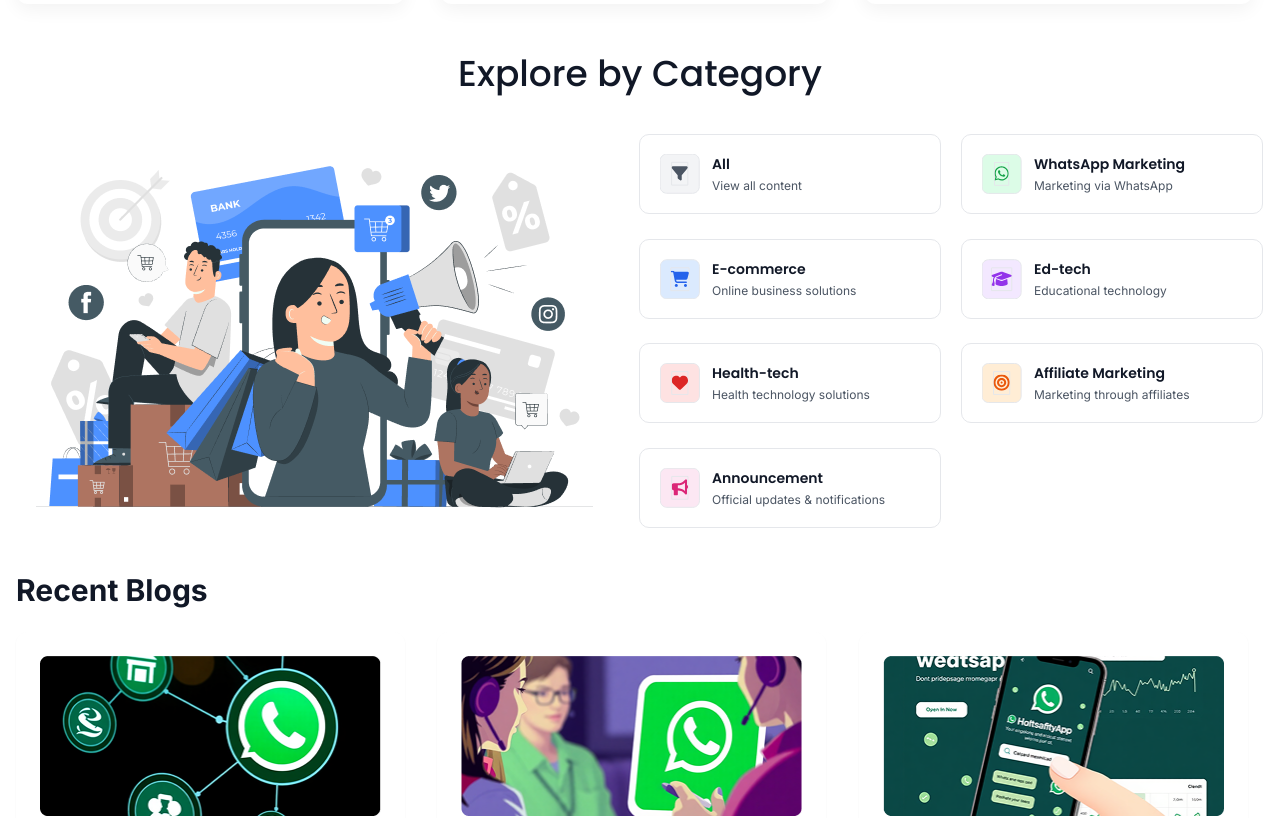
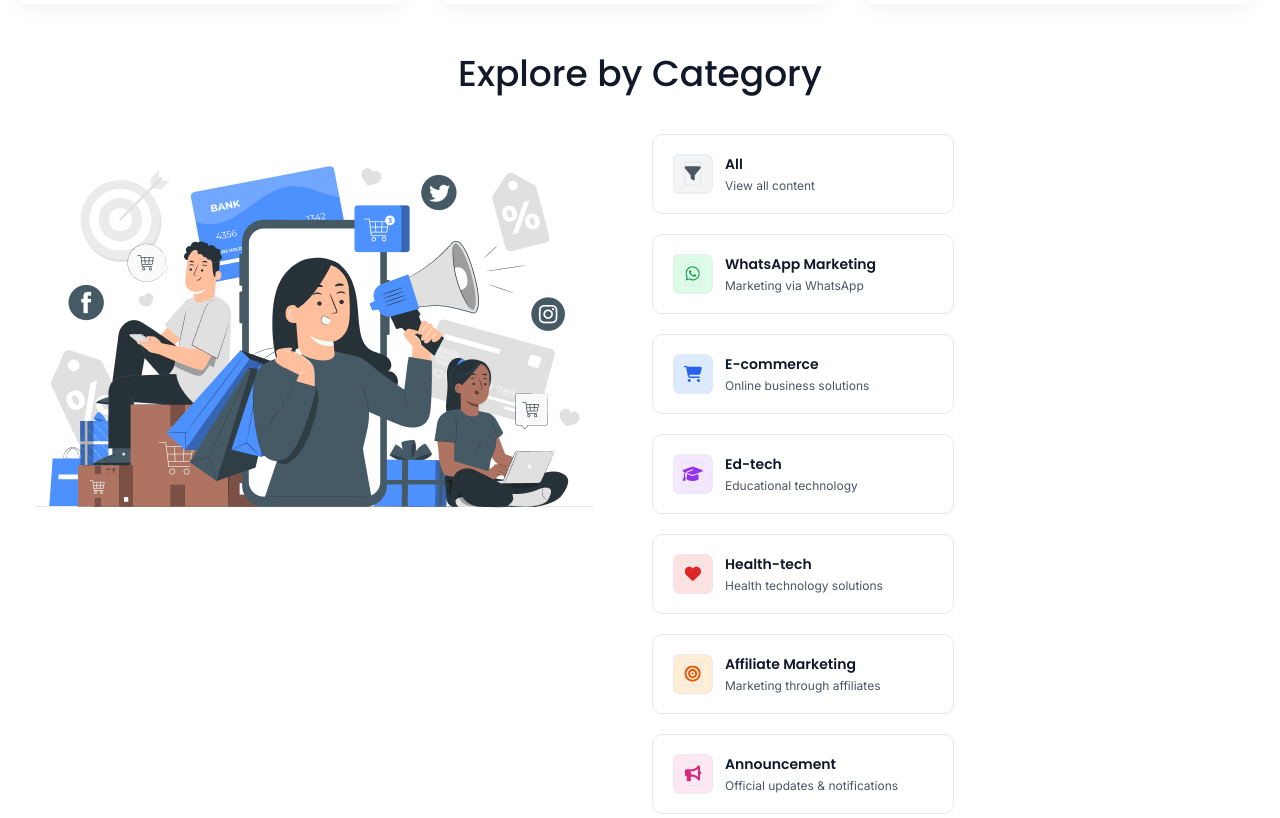
Before and after one commit to AQuadic/chat.space_nextjs, a Next.js app: page /resources/blog in a window 1280 px wide. Shown: the part 1540-2358 px from the top of the page. Built offline with nearby package versions, Linux system fonts and the light colour scheme.

Commit message:
fixes category on mobile

```diff
--- a/src/components/resources/blogs/ExploreByCategories.tsx
+++ b/src/components/resources/blogs/ExploreByCategories.tsx
@@ -39,7 +39,7 @@ const CategoryCard: React.FC<CategoryCardProps> = ({
 }) => {
   return (
     <div
-      className={`w-[302px] h-20 border rounded-[10px] flex items-center gap-3 p-5 cursor-pointer transition-all duration-200
+      className={`w-full sm:w-[302px] h-20 border rounded-[10px] flex items-center gap-3 p-5 cursor-pointer transition-all duration-200
             ${
               isSelected ? "border-[#BBF7D0] bg-[#F0FDF4]" : "border-[#E5E7EB]"
             }
@@ -72,7 +72,7 @@ const ExploreByCategories: React.FC = () => {
         Explore by Category
       </h2>
 
-      <div className="mt-10 flex flex-wrap gap-6">
+      <div className="mt-10 grid md:grid-cols-2 gap-6">
         <Image
           src="/images/resources/explorebycategory.png"
           alt="Explore categories image"
@@ -80,7 +80,7 @@ const ExploreByCategories: React.FC = () => {
           height={398}
         />
 
-        <div className="grid md:grid-cols-2 gap-5">
+        <div className="grid gap-5 w-full">
           <CategoryCard
             icon={AllIcon}
             title="All"
```
